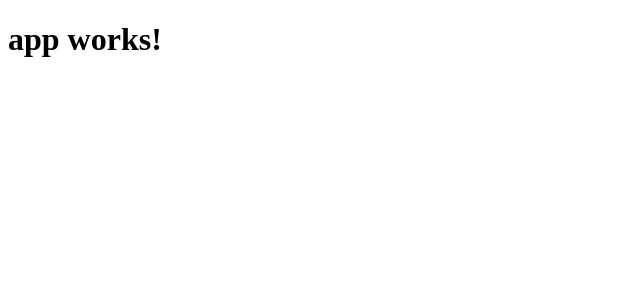
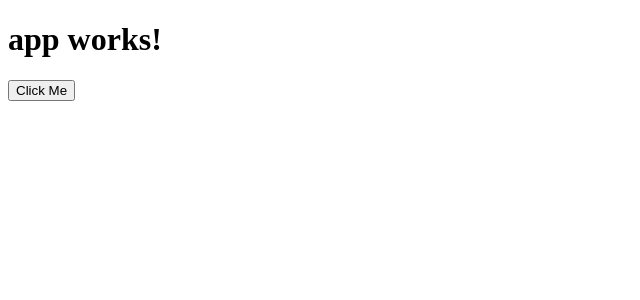
Before and after one commit to DonSeannelly/SEC-intro-to-angular-workshop, an Angular app: page / in a window 1280 px wide. Shown: the top 300 px of the page, without its empty margins (0-640 px from the left). Built offline with nearby package versions, Linux system fonts and the light colour scheme.

Commit message:
Add text change button

```diff
--- a/src/app/app.component.html
+++ b/src/app/app.component.html
@@ -1,3 +1,4 @@
 <h1>
   {{title}}
 </h1>
+<button (click)="textChanger()">Click Me</button>
--- a/src/app/app.component.ts
+++ b/src/app/app.component.ts
@@ -7,4 +7,8 @@ import { Component } from '@angular/core';
 })
 export class AppComponent {
   title = 'app works!';
+
+  textChanger() {
+    this.title = "We changed the text!";
+  }
 }
```
